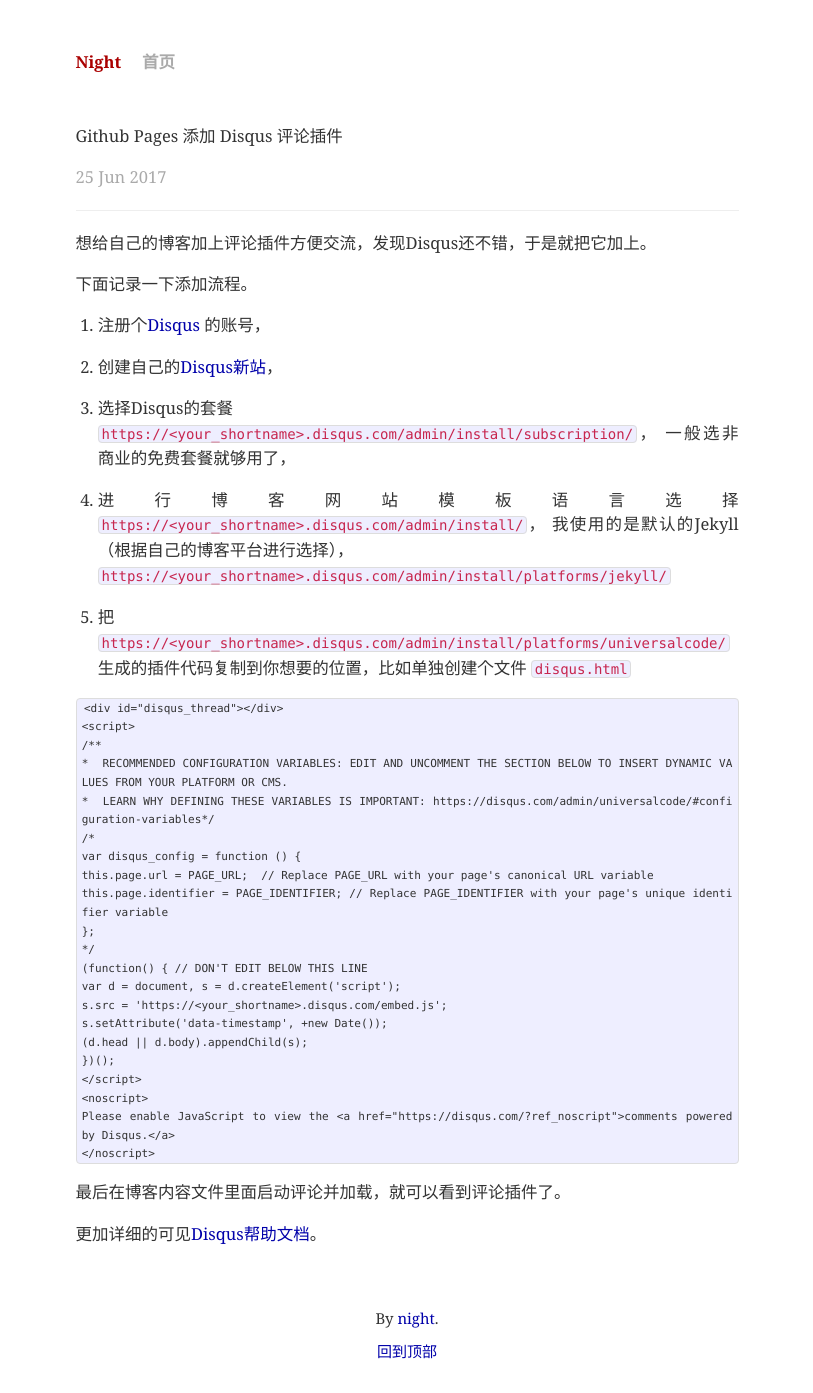
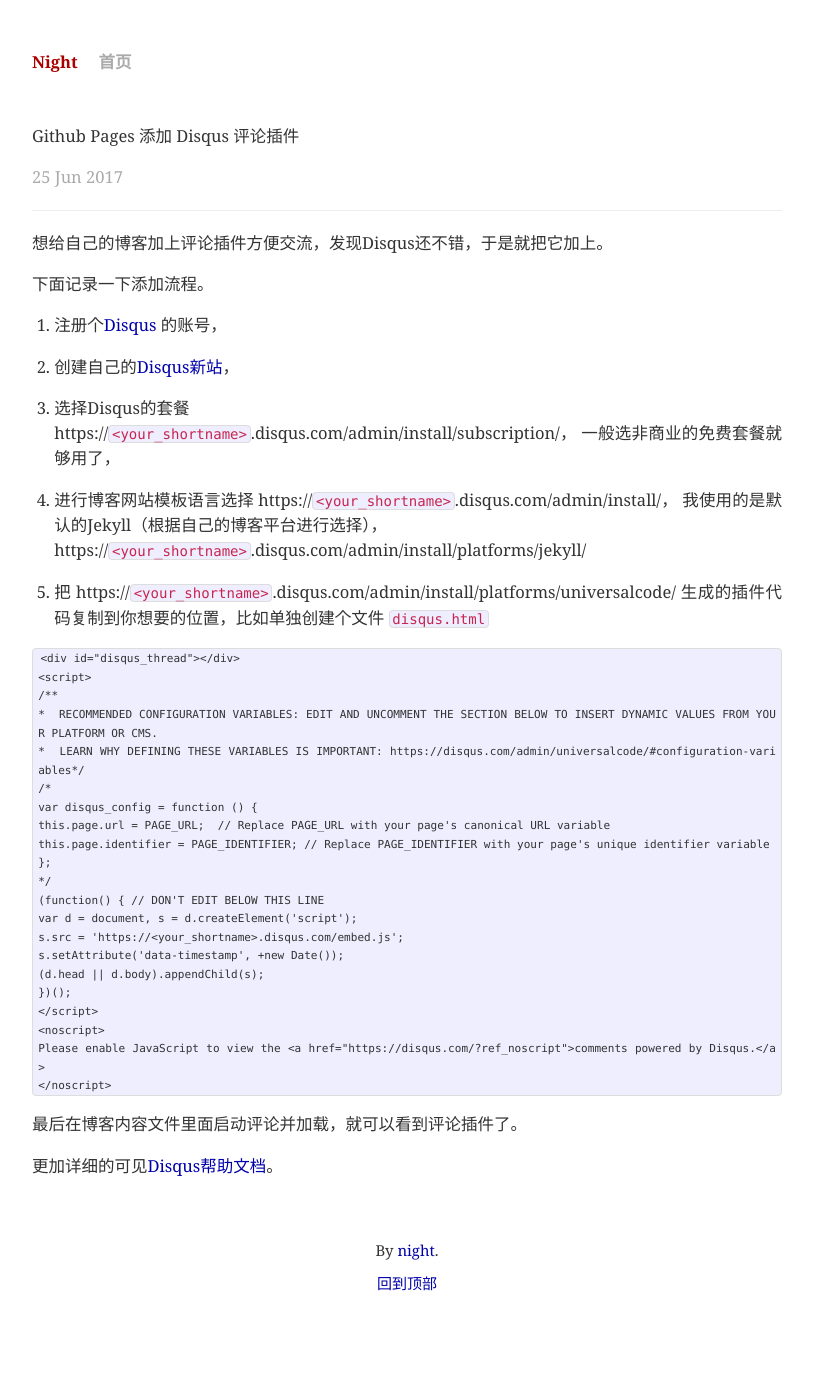
Before and after one commit to night1008/night1008.github.io, a Jekyll site: the page built from _posts/2017-07-25-github-pages-add-disqus.md, in a window 1280 px wide. Shown: the whole page, without its empty margins (233-1046 px from the left). Built offline with Jekyll 4.4.1, drawn with Linux system fonts in a browser that asks for light colours; comment, search, counter and statistics services are not loaded; after the commit the page ends 1325 px from its top, so only the background shows below that.

Commit message:
update default layout

````diff
--- a/_layouts/default.html
+++ b/_layouts/default.html
@@ -19,12 +19,16 @@
     <body>
         <div id="top"></div>
         <div class="container site">
-            <div class="title">
-                <a href="/">Night</a>
-                <a class="extra" href="/">首页</a>
+            <div class="row">
+                <div class="col-md-offset-2 col-md-8 col-sm-12">
+                    <div class="title">
+                        <a href="/">Night</a>
+                        <a class="extra" href="/">首页</a>
+                    </div>
+                </div>
             </div>
             <div class="row">
-                <div class="col-md-12">
+                <div class="col-md-offset-2 col-md-8 col-sm-12">
                     {{ content }}
                 </div>
             </div>
--- a/_posts/2017-07-25-github-pages-add-disqus.md
+++ b/_posts/2017-07-25-github-pages-add-disqus.md
@@ -16,14 +16,14 @@
 
 2. 创建自己的[Disqus新站](https://disqus.com/admin/create/){:target="_blank"}，
 
-3. 选择Disqus的套餐 <br> ```https://<your_shortname>.disqus.com/admin/install/subscription/```，
+3. 选择Disqus的套餐 <br> https://```<your_shortname>```.disqus.com/admin/install/subscription/，
 	一般选非商业的免费套餐就够用了，
 
-4. 进行博客网站模板语言选择
-	```https://<your_shortname>.disqus.com/admin/install/```，
-	我使用的是默认的Jekyll（根据自己的博客平台进行选择），<br> ```https://<your_shortname>.disqus.com/admin/install/platforms/jekyll/```
+4. 进行博客网站模板语言选择	https://```<your_shortname>```.disqus.com/admin/install/，
+	我使用的是默认的Jekyll（根据自己的博客平台进行选择），<br> https://```<your_shortname>```.disqus.com/admin/install/platforms/jekyll/
 
-5. 把```https://<your_shortname>.disqus.com/admin/install/platforms/universalcode/```生成的插件代码复制到你想要的位置，比如单独创建个文件 ```disqus.html```
+5. 把 https://```<your_shortname>```.disqus.com/admin/install/platforms/universalcode/
+	生成的插件代码复制到你想要的位置，比如单独创建个文件 ```disqus.html```
 
 ```
 <div id="disqus_thread"></div>
--- a/assets/css/custom.css
+++ b/assets/css/custom.css
@@ -80,7 +80,6 @@
 .site {
   font-size: 110%;
   text-align: justify;
-  width: 42em;
   margin: 3em auto 2em auto;
   line-height: 1.5em;
   min-height: 500px;
````
